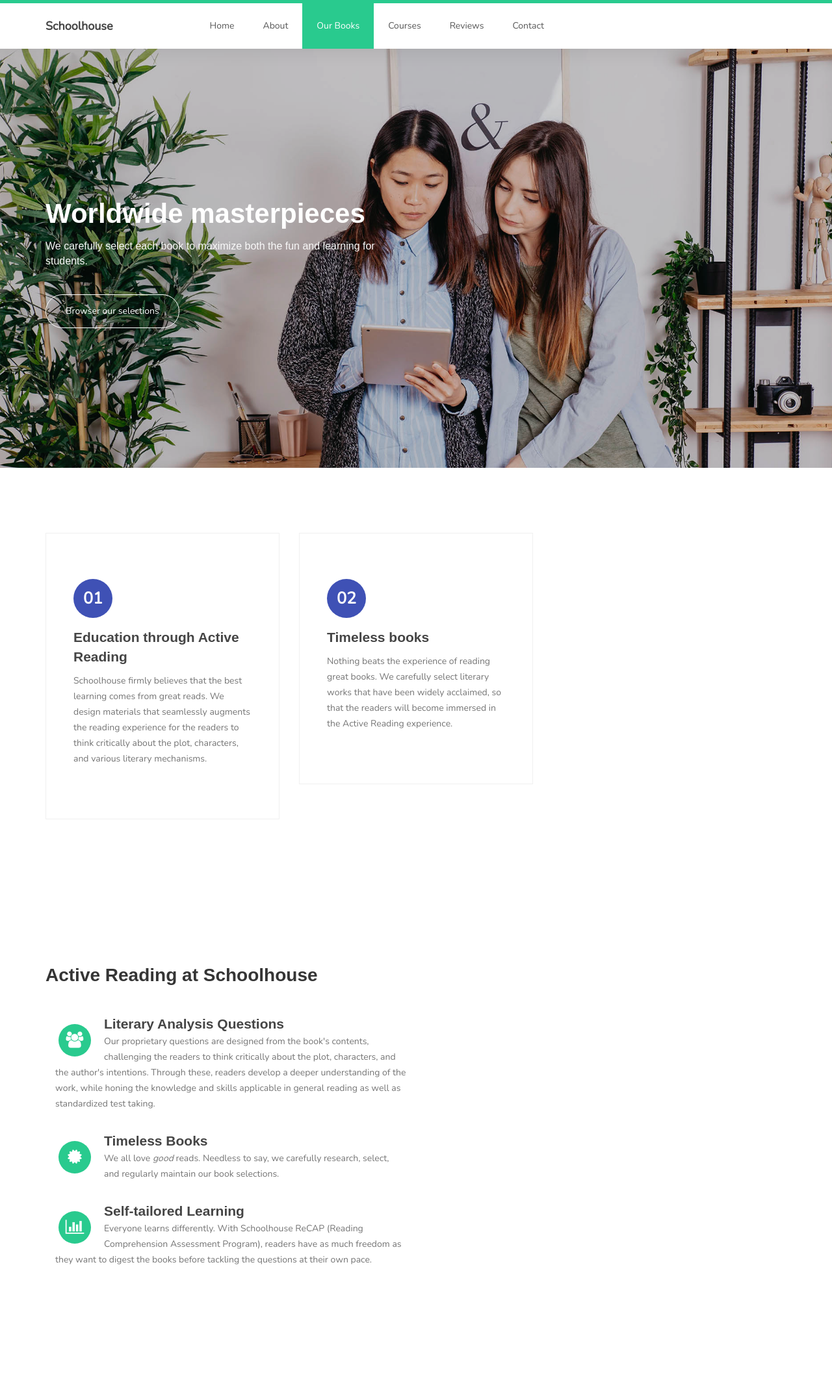
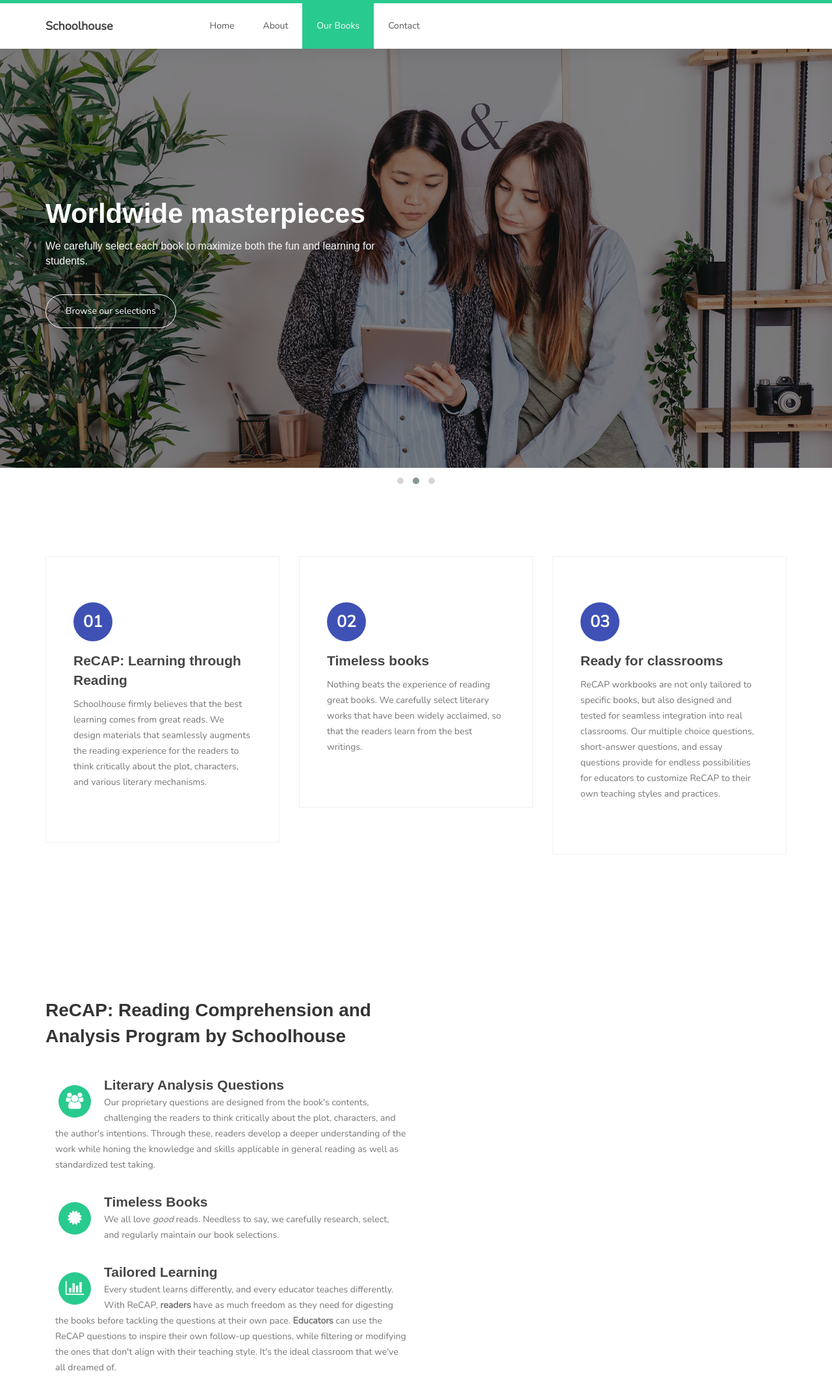
Before and after one commit to joe-chey/schoolhouseacademy.com, a plain HTML site: page index.html in a window 1280 px wide. Shown: the top 2130 px of the page at 65% size. Drawn offline with nearby package versions, Linux system fonts and the light colour scheme; a web font is replaced by a local one.

Commit message:
minor updates in text and slider settings

```diff
--- a/css/templatemo-style.css
+++ b/css/templatemo-style.css
@@ -365,10 +365,9 @@ https://templatemo.com/tm-516-known
     justify-content: center;
     flex-direction: column;
     text-align: left;
-    background-color: rgba(20,20,20,0.2);
+    background-color: rgba(20,20,20,0.5);
     height: 100%;
     color: #fff;
-    cursor: e-resize;
   }
 
   .home-slider .item {
--- a/index.html
+++ b/index.html
@@ -59,8 +59,6 @@ https://templatemo.com/tm-516-known
                          <li><a href="#top" class="smoothScroll">Home</a></li>
                          <li><a href="#about" class="smoothScroll">About</a></li>
                          <li><a href="#books" class="smoothScroll">Our Books</a></li>
-                         <li><a href="#courses" class="smoothScroll">Courses</a></li>
-                         <li><a href="#testimonial" class="smoothScroll">Reviews</a></li>
                          <li><a href="#contact" class="smoothScroll">Contact</a></li>
                     </ul>
 
@@ -83,9 +81,9 @@ https://templatemo.com/tm-516-known
                               <div class="caption">
                                    <div class="container">
                                         <div class="col-md-6 col-sm-12">
-                                             <h1>The best learning comes from Active Reading</h1>
-                                             <h3>Our proprietary Active Reading Materials augment both the reading <i>and</i> learning experience for students.</h3>
-                                             <a href="#feature" class="section-btn btn btn-default smoothScroll">Learn more</a>
+                                             <h1>Designing literature-driven learning experience</h1>
+                                             <h3>We extract the most important plot points, characters, and literary devices to enhance both the reading and learning experience for students.</h3>
+                                             <a href="#about" class="section-btn btn btn-default smoothScroll">Learn more about ReCAP</a>
                                         </div>
                                    </div>
                               </div>
@@ -97,23 +95,23 @@ https://templatemo.com/tm-516-known
                                         <div class="col-md-6 col-sm-12">
                                              <h1>Worldwide masterpieces</h1>
                                              <h3>We carefully select each book to maximize both the fun and learning for students.</h3>
-                                             <a href="#courses" class="section-btn btn btn-default smoothScroll">Browser our selections</a>
+                                             <a href="#books" class="section-btn btn btn-default smoothScroll">Browse our selections</a>
                                         </div>
                                    </div>
                               </div>
                          </div>
 
-<!--                          <div class="item item-third">
+                         <div class="item item-third">
                               <div class="caption">
                                    <div class="container">
                                         <div class="col-md-6 col-sm-12">
-                                             <h1>Efficient Learning Methods</h1>
-                                             <h3>Nam eget sapien vel nibh euismod vulputate in vel nibh. Quisque eu ex eu urna venenatis sollicitudin ut at libero. Visit <a rel="nofollow" href="https://www.facebook.com/templatemo">templatemo</a> page.</h3>
-                                             <a href="#contact" class="section-btn btn btn-default smoothScroll">Let's chat</a>
+                                             <h1>Designed and tested for real classrooms</h1>
+                                             <h3>Our multiple choice questions, short-answer questions, and essay questions provide for endless possibilities for educators to customize ReCAP to their own teaching styles and practices.</h3>
+                                             <a href="#about" class="section-btn btn btn-default smoothScroll">Learn more</a>
                                         </div>
                                    </div>
                               </div>
-                         </div> -->
+                         </div>
                     </div>
           </div>
      </section>
@@ -127,7 +125,7 @@ https://templatemo.com/tm-516-known
                     <div class="col-md-4 col-sm-4">
                          <div class="feature-thumb">
                               <span>01</span>
-                              <h3>Education through Active Reading</h3>
+                              <h3>ReCAP: Learning through Reading</h3>
                               <p>Schoolhouse firmly believes that the best learning comes from great reads. We design materials that seamlessly augments the reading experience for the readers to think critically about the plot, characters, and various literary mechanisms.</p>
                          </div>
                     </div>
@@ -136,18 +134,17 @@ https://templatemo.com/tm-516-known
                          <div class="feature-thumb">
                               <span>02</span>
                               <h3>Timeless books</h3>
-                              <p>Nothing beats the experience of reading great books. We carefully select literary works that have been widely acclaimed, so that the readers will become immersed in the Active Reading experience.</p>
+                              <p>Nothing beats the experience of reading great books. We carefully select literary works that have been widely acclaimed, so that the readers learn from the best writings.</p>
                          </div>
                     </div>
 
-<!-- TO POTENTIALLY KEEP -->
-<!--                     <div class="col-md-4 col-sm-4">
+                    <div class="col-md-4 col-sm-4">
                          <div class="feature-thumb">
                               <span>03</span>
-                              <h3>Tutoring services</h3>
-                              <p>templatemo provides a wide variety of free Bootstrap Templates for you. Please tell your friends about us. Thank you.</p>
+                              <h3>Ready for classrooms</h3>
+                              <p>ReCAP workbooks are not only tailored to specific books, but also designed and tested for seamless integration into real classrooms. Our multiple choice questions, short-answer questions, and essay questions provide for endless possibilities for educators to customize ReCAP to their own teaching styles and practices.</p>
                          </div>
-                    </div> -->
+                    </div>
 
                </div>
           </div>
@@ -161,13 +158,13 @@ https://templatemo.com/tm-516-known
 
                     <div class="col-md-6 col-sm-12">
                          <div class="about-info">
-                              <h2>Active Reading at Schoolhouse</h2>
+                              <h2>ReCAP: Reading Comprehension and Analysis Program by Schoolhouse</h2>
 
                               <figure>
                                    <span><i class="fa fa-users"></i></span>
                                    <figcaption>
                                         <h3>Literary Analysis Questions</h3>
-                                        <p>Our proprietary questions are designed from the book's contents, challenging the readers to think critically about the plot, characters, and the author's intentions. Through these, readers develop a deeper understanding of the work, while honing the knowledge and skills applicable in general reading as well as standardized test taking.</p>
+                                        <p>Our proprietary questions are designed from the book's contents, challenging the readers to think critically about the plot, characters, and the author's intentions. Through these, readers develop a deeper understanding of the work while honing the knowledge and skills applicable in general reading as well as standardized test taking.</p>
                                    </figcaption>
                               </figure>
 
@@ -182,8 +179,8 @@ https://templatemo.com/tm-516-known
                               <figure>
                                    <span><i class="fa fa-bar-chart-o"></i></span>
                                    <figcaption>
-                                        <h3>Self-tailored Learning</h3>
-                                        <p>Everyone learns differently. With Schoolhouse ReCAP (Reading Comprehension Assessment Program), readers have as much freedom as they want to digest the books before tackling the questions at their own pace.</p>
+                                        <h3>Tailored Learning</h3>
+                                        <p> Every student learns differently, and every educator teaches differently. With ReCAP, <b>readers</b> have as much freedom as they need for digesting the books before tackling the questions at their own pace. <b>Educators</b> can use the ReCAP questions to inspire their own follow-up questions, while filtering or modifying the ones that don't align with their teaching style. It's the ideal classroom that we've all dreamed of.</p>
                                    </figcaption>
                               </figure>
                          </div>
--- a/js/custom.js
+++ b/js/custom.js
@@ -27,10 +27,10 @@
       animateOut: 'fadeOut',
       items:1,
       loop:true,
-      dots:false,
-      autoplayHoverPause: false,
+      dots:true,
+      autoplayHoverPause: true,
       autoplay: true,
-      smartSpeed: 6000,
+      smartSpeed: 10000,
     })
 
     $('.owl-courses').owlCarousel({
@@ -38,7 +38,7 @@
       loop: true,
       autoplayHoverPause: false,
       autoplay: true,
-      smartSpeed: 6000,
+      smartSpeed: 10000,
       dots: false,
       nav:true,
       navText: [
```
